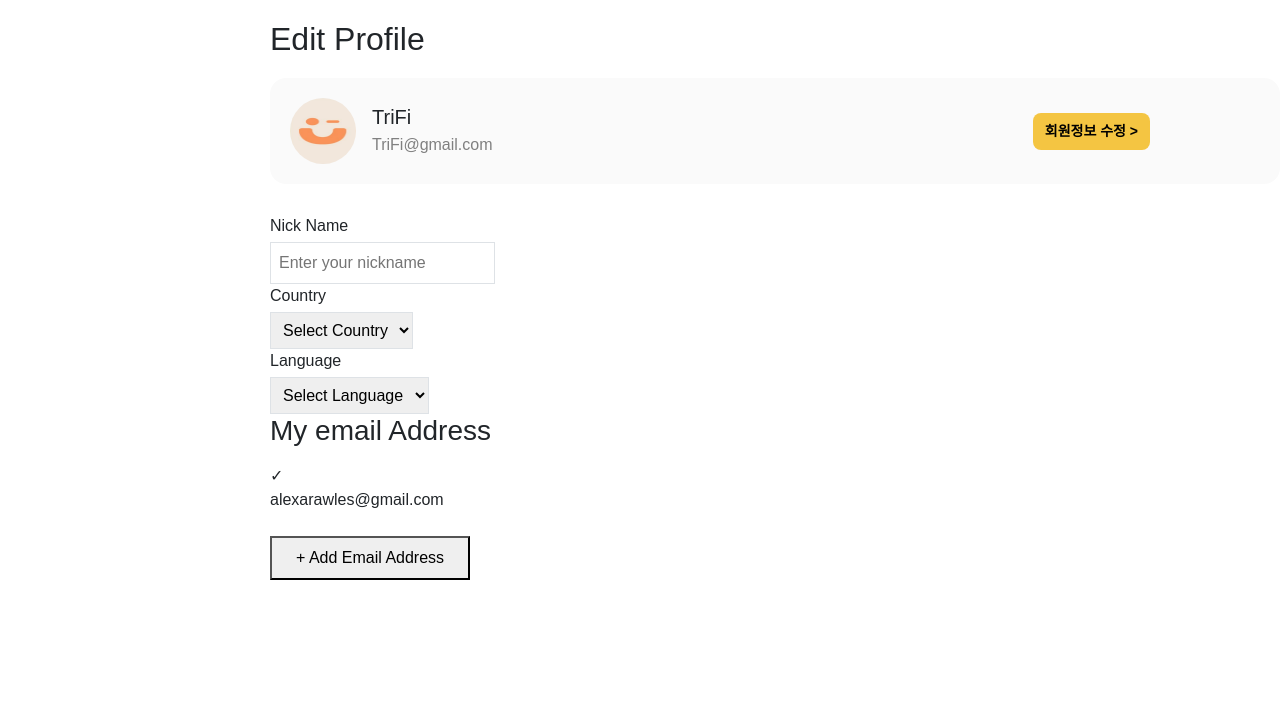
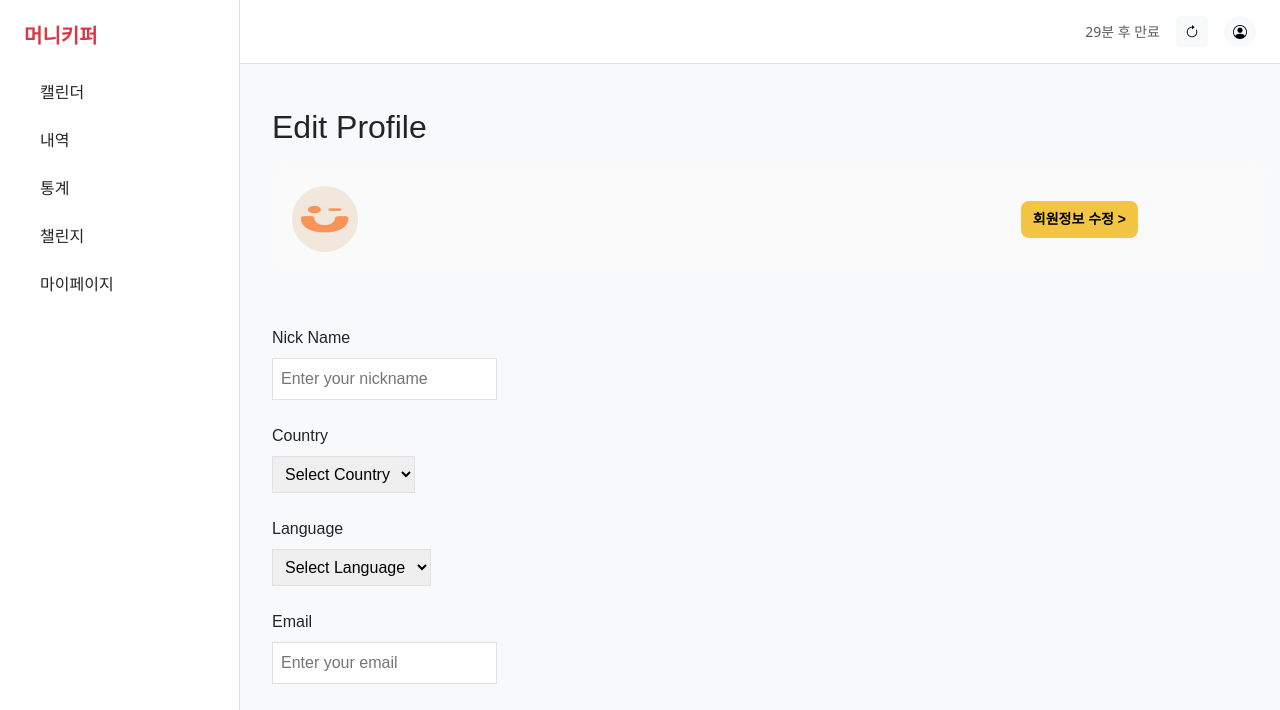
Before and after one commit to yeahy027/KB-TriFi, a Vue app in the folder trifi_project/: page /editprofile in a window 1280 px wide. Shown: the top 710 px of the page. Built offline with nearby package versions, Linux system fonts and the light colour scheme.

Commit message:
어떻게하지

```diff
--- a/trifi_project/db.json
+++ b/trifi_project/db.json
@@ -53,6 +53,7 @@
       "password": "1111"
     }
   ],
+
   "transactions": [
     {
       "id": "1",
@@ -77,6 +78,7 @@
       "fixed": false
     }
   ],
+
   "fixedExpenses": [
     {
       "id": "1",
@@ -88,6 +90,7 @@
       "date": "2025-04-05"
     }
   ],
+
   "cards": [
     {
       "id": "1",
@@ -99,36 +102,38 @@
     },
     {
       "id": "2",
-      "userId": 1,
+      "userId": 2,
       "name": "삼성카드",
-      "number": "5789 •••• •••• 2847",
+      "number": "1234 •••• •••• 2847",
       "cardholder_name": "Mike Smith",
       "expiry_date": "06/21"
     }
   ],
+
   "events": [
     {
-      "id": 1,
+      "id": "1",
       "date": "2025-04-07",
       "type": "income",
       "amount": 3000000
     },
     {
-      "id": 2,
+      "id": "2",
       "date": "2025-04-07",
       "type": "expense",
       "amount": 80000
     },
     {
-      "id": 3,
+      "id": "3",
       "date": "2025-04-08",
       "type": "transfer",
       "amount": 500000
     }
   ],
+
   "records": [
     {
-      "id": 1,
+      "id": "1",
       "date": "2025-04-01",
       "asset": "은행",
       "category": "용돈",
@@ -137,7 +142,7 @@
       "memo": "알바비"
     },
     {
-      "id": 2,
+      "id": "2",
       "date": "2025-04-01",
       "asset": "카드",
       "category": "쇼핑",
@@ -146,7 +151,7 @@
       "memo": "무신사"
     },
     {
-      "id": 3,
+      "id": "3",
       "date": "2025-04-01",
       "asset": "현금",
       "category": "식비",
@@ -155,7 +160,7 @@
       "memo": "아웃백"
     },
     {
-      "id": 4,
+      "id": "4",
       "date": "2025-03-10",
       "asset": "현금",
       "category": "식비",
@@ -164,7 +169,7 @@
       "memo": "아웃백"
     },
     {
-      "id": 5,
+      "id": "5",
       "date": "2025-04-03",
       "asset": "현금",
       "category": "식비",
--- a/trifi_project/package.json
+++ b/trifi_project/package.json
@@ -9,6 +9,7 @@
     "preview": "vite preview"
   },
   "dependencies": {
+    "@fortawesome/fontawesome-free": "^6.7.2",
     "axios": "^1.8.4",
     "bootstrap": "^5.3.5",
     "bootstrap-icons": "^1.11.3",
--- a/trifi_project/src/main.js
+++ b/trifi_project/src/main.js
@@ -1,5 +1,6 @@
 import 'bootstrap/dist/css/bootstrap.min.css';
 import 'bootstrap-icons/font/bootstrap-icons.css';
+import '@fortawesome/fontawesome-free/css/all.min.css';
 
 import { createApp } from 'vue';
 import { createPinia } from 'pinia';
@@ -13,4 +14,3 @@ app.use(createPinia());
 app.use(router);
 
 app.mount('#app');
-// dd
--- a/trifi_project/src/pages/EditProfile.vue
+++ b/trifi_project/src/pages/EditProfile.vue
@@ -1,4 +1,5 @@
 <template>
+  <AppLayout>
     <div class="edit-profile">
       <!-- 헤더 -->
       <div class="header">
@@ -10,8 +11,8 @@
         <div class="account-header">
           <img class="basic-img" src="../basic-img.png" alt="User profile" />
           <div class="user-info">
-          <h2>{{ form.nickName || 'TriFi' }}</h2>
-          <p>{{ form.email || 'TriFi@gmail.com' }}</p>
+            <h2>{{ form.nickname }}</h2>
+            <p>{{ form.email }}</p>
           </div>
           <button class="yellow-btn edit-button" @click="updateProfile">
             회원정보 수정 >
@@ -22,7 +23,7 @@
       <!-- 폼 입력 섹션 -->
       <div class="grid grid-cols-1 md:grid-cols-2 gap-x-8 gap-y-4 max-w-4xl">
         <div v-for="(field, index) in fields" :key="index">
-        <label class="block mb-1 text-gray-700 font-medium">
+          <label class="block mt-4 mb-2 text-gray-700 font-medium">
             {{ field.label }}
           </label>
 
@@ -43,9 +44,18 @@
             </select>
           </div>
 
+          <!-- <div v-else>
+            <input
+              type="text"
+              v-model="form[field.model]"
+              :placeholder="field.placeholder"
+              :disabled="!isEditing"
+              class="w-full p-2 border rounded-lg bg-gray-50"
+            />
+          </div> -->
           <div v-else>
             <input
-            type="text"
+              :type="field.type"
               v-model="form[field.model]"
               :placeholder="field.placeholder"
               :disabled="!isEditing"
@@ -54,43 +64,29 @@
           </div>
         </div>
       </div>
-
-    <!-- 이메일 섹션 -->
-    <div class="email-edit">
-      <h3 class="text-lg font-semibold mb-3">My email Address</h3>
-      <div class="flex items-center gap-3 text-sm text-gray-700 mb-2">
-        <div
-          class="w-8 h-8 bg-blue-100 text-blue-600 flex items-center justify-center rounded-full"
-        >
-          ✓
     </div>
-        <div>
-          <p class="font-medium">{{ form.email || 'alexarawles@gmail.com' }}</p>
-        </div>
-      </div>
-      <button
-        class="text-blue-600 bg-blue-50 hover:bg-blue-100 font-medium py-2 px-4 rounded-lg mt-2"
-      >
-        + Add Email Address
-      </button>
-    </div>
-  </div>
+  </AppLayout>
 </template>
 
 <script setup>
-import { ref, reactive } from 'vue';
+import AppLayout from '@/components/AppLayout.vue';
+import { ref, computed, onMounted } from 'vue';
 import { useUserStore } from '@/stores/userStore';
 import axios from 'axios';
 
 const userStore = useUserStore(); // Pinia store 가져오기
-const form = reactive({ ...userStore.user }); // store에서 가져온 user 데이터로 초기화
+const form = computed(() => userStore.user); // 최신 user 데이터
+
+onMounted(() => {
+  userStore.checkLocalStorage();
+});
 
 const isEditing = ref(true);
 
 const fields = [
   {
     label: 'Nick Name',
-    model: 'nickName',
+    model: 'nickname',
     placeholder: 'Enter your nickname',
     type: 'text',
   },
@@ -106,14 +102,17 @@ const fields = [
     type: 'select',
     options: ['Korean', 'English', 'Japanese', 'Spanish', 'French'],
   },
+  {
+    label: 'Email',
+    model: 'email',
+    placeholder: 'Enter your email',
+    type: 'email',
+  },
 ];
 
 const updateProfile = async () => {
   try {
-    const response = await axios.put(
-      `http://localhost:3000/users/${form.id}`,
-      form
-    );
+    const response = await axios.put(`/api/users/${form.id}`, form);
     userStore.updateUser(form); // Pinia store에 업데이트된 데이터 저장
     alert('프로필이 성공적으로 업데이트되었습니다!');
   } catch (error) {
@@ -132,7 +131,7 @@ select[disabled] {
 }
 
 .edit-profile {
-  padding-left: 270px;
+  padding-left: 20px;
   padding-top: 20px;
   font-family: 'Arial', sans-serif;
 }
--- a/trifi_project/src/pages/MyPage.vue
+++ b/trifi_project/src/pages/MyPage.vue
@@ -1,4 +1,3 @@
-<!-- MyPage.vue -->
 <template>
   <AppLayout>
     <div class="my-page">
@@ -13,8 +12,6 @@
           <div class="user-info">
             <h2>{{ user.nickname }}</h2>
             <p>{{ user.email }}</p>
-            <!-- <h2>TriFi</h2>
-          <p>TriFi</p> -->
           </div>
         </div>
         <div class="account-buttons">
@@ -38,14 +35,17 @@
           </div>
           <div class="card-box">
             <button class="slide-btn left" @click="prevCard"><</button>
-            <div class="card">
-              <p class="brand">cloudcash</p>
-              <p class="number">5789 •••• •••• 2847</p>
+
+            <!-- 카드 반복 출력 -->
+            <div v-for="(card, index) in cards" :key="card.id" class="card">
+              <p class="brand">{{ card.name }}</p>
+              <p class="number">{{ card.number }}</p>
               <div class="card-footer">
-                <span>Mike Smith</span>
-                <span>06/21</span>
+                <span>{{ card.cardholder_name }}</span>
+                <span>{{ card.expiry_date }}</span>
               </div>
             </div>
+
             <button class="slide-btn right" @click="nextCard">></button>
           </div>
         </div>
@@ -71,16 +71,30 @@
 <script setup>
 import AppLayout from '@/components/AppLayout.vue';
 import { useUserStore } from '@/stores/userStore';
-import { computed, onMounted } from 'vue';
+import { computed, onMounted, ref } from 'vue';
 import { useRouter } from 'vue-router';
+import axios from 'axios';
 
 const userStore = useUserStore(); // Pinia store 가져오기
 const user = computed(() => userStore.user); // 최신 user 데이터
 const router = useRouter();
+const cards = ref([]); // 카드 데이터를 저장할 변수
 
 onMounted(() => {
   userStore.checkLocalStorage();
+  fetchCards(); // 카드 정보 불러오기
 });
+
+// 카드 정보 가져오기
+const fetchCards = async () => {
+  try {
+    const response = await axios.get('/api/cards'); // API 요청 (db.json에서 카드 데이터 불러오기)
+    cards.value = response.data.cards; // 카드 데이터를 상태에 저장
+  } catch (error) {
+    console.error('카드 정보 불러오기 실패:', error);
+    alert('카드 정보를 불러오는 데 실패했습니다.');
+  }
+};
 
 const handleLogout = () => {
   userStore.logoutUser();
@@ -95,6 +109,25 @@ const handleDeleteAccount = () => {
       router.push('/'); // 홈이나 로그인 페이지 등으로 이동
     });
   }
+};
+
+// 카드를 추가하는 함수 (나중에 추가 기능을 위해 만들 수 있음)
+const addCard = () => {
+  console.log('카드 추가');
+};
+
+// 카드 슬라이드 기능
+const prevCard = () => {
+  console.log('이전 카드');
+};
+
+const nextCard = () => {
+  console.log('다음 카드');
+};
+
+// 고정지출 목록 추가
+const addFixList = () => {
+  console.log('고정지출 목록 추가');
 };
 </script>
 
@@ -193,8 +226,6 @@ const handleDeleteAccount = () => {
 .plus-fixlist {
   border: none;
   border-radius: 30%;
-  /* padding: 12px; */
-
   font-size: 24px;
   cursor: pointer;
   color: #f4c542;
@@ -209,10 +240,6 @@ const handleDeleteAccount = () => {
   gap: 16px;
   position: relative;
   padding-top: 20px;
-
-  /* background: #e0f0ff;
-  padding: 24px;
-  border-radius: 16px; */
 }
 
 .card {
@@ -231,21 +258,20 @@ const handleDeleteAccount = () => {
   border: none;
   border-radius: 30%;
   background: rgba(255, 255, 255, 0.6);
-  /* padding: 12px; */
   cursor: pointer;
   font-size: 24px;
   z-index: 1;
-  width: 40px; /* 버튼 크기 조정 */
-  height: 40px; /* 버튼 높이 조정 */
+  width: 40px;
+  height: 40px;
   display: flex;
   justify-content: center;
-  align-items: center; /* 버튼 안의 아이콘을 중앙 정렬 */
+  align-items: center;
   top: 50%;
 }
 
 .left {
   position: absolute;
-  left: 20px; /* 좌측 버튼 위치 */
+  left: 20px;
 }
 
 .right {
--- a/trifi_project/src/stores/userStore.js
+++ b/trifi_project/src/stores/userStore.js
@@ -24,7 +24,7 @@ export const useUserStore = defineStore('user', () => {
   // 액션 - 사용자 정보 가져오기
   const fetchUser = async () => {
     try {
-      const response = await axios.get(BASEURI);
+      const response = await axios.get(`/api/users/${states.user.id}`);
       if (response.status === 200) {
         states.user = response.data;
       } else {
```
Also changed, not shown: 1 other file (tests, documents, lock files or other folders). Lines whose indentation alone changed are shown as unchanged.
